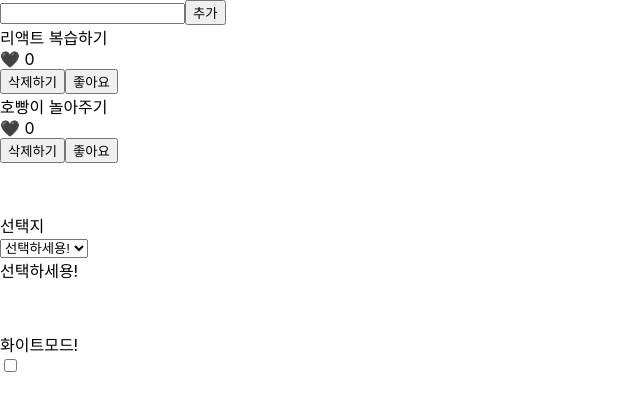
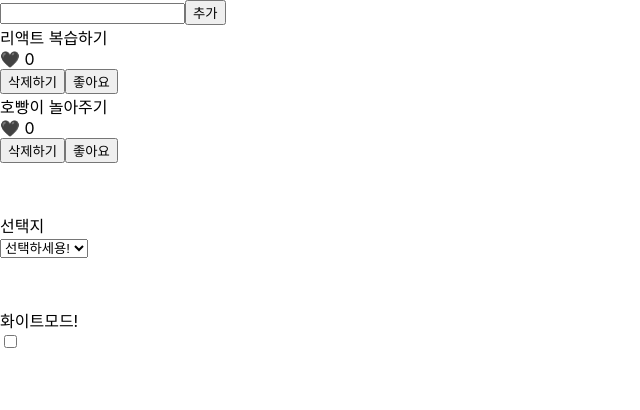
Before and after one commit to soyul0312/React-Prac-01, a React (Create React App) app: page / in a window 1280 px wide. Shown: the top 410 px of the page, without its empty margins (0-640 px from the left). Built offline with nearby package versions, Linux system fonts and the light colour scheme.

Commit message:
issue-05: Reflect Feedback

```diff
--- a/src/App.js
+++ b/src/App.js
@@ -88,18 +88,12 @@ function App() {
         onChange={(e) => setSelectedOption(e.target.value)}
       >
         {options.map((option) => (
-          <option key={option.value} value={option.value}>
+          <option key={option.value} value={option.name}>
             {option.name}
           </option>
         ))}
       </select>
-      <div>
-        {options.map((option) =>
-          option.value === selectedOption ? (
-            <span key={option.value}>{option.name}</span>
-          ) : null
-        )}
-      </div>
+      {selectedOption}
       <Margin />
       <div
         style={{
```
